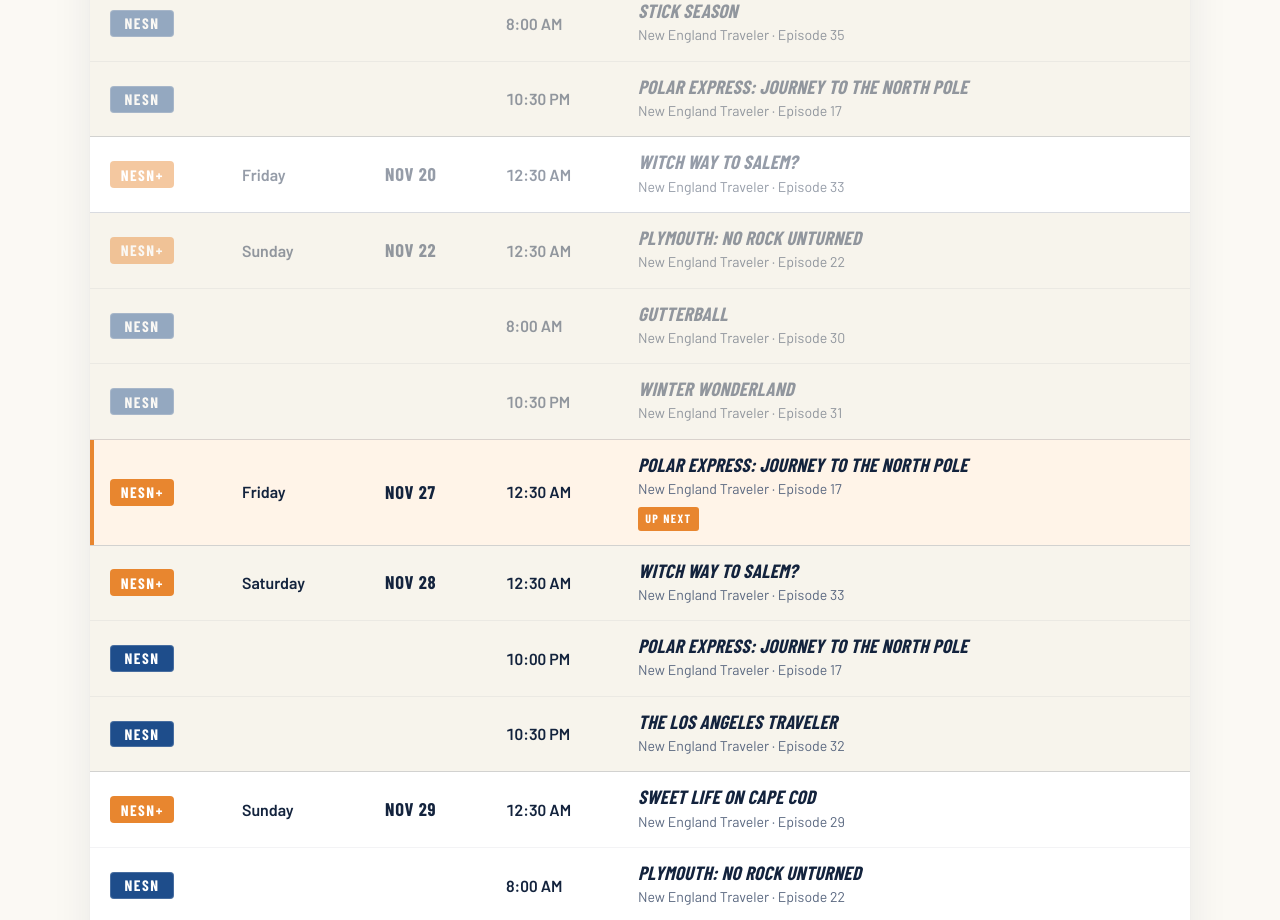
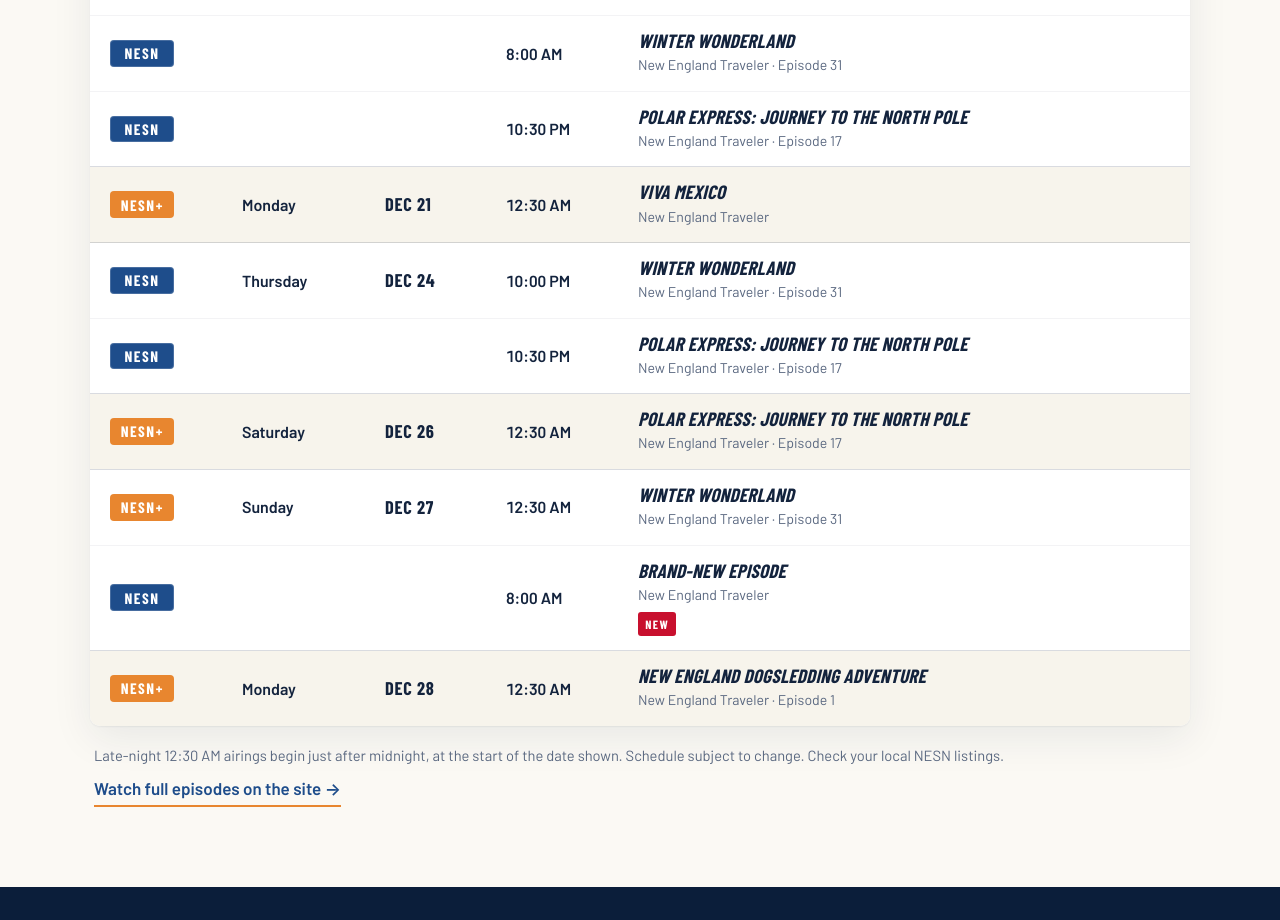
Before and after one commit to netravelertv-maker/newenglandtravelertv, a plain HTML site: page schedule.html in a window 1280 px wide. Shown: the part 1728-2648 px from the top of the page. Drawn offline with nearby package versions, Linux system fonts and the light colour scheme; a web font is replaced by a local one.

Commit message:
TV Schedule: December 2026 (NESN + NESN+), NEW tag support
Co-authored-by: Perplexity <noreply@perplexity.ai>

```diff
--- a/index.html
+++ b/index.html
@@ -13,7 +13,7 @@
 <link rel="preconnect" href="https://fonts.googleapis.com">
 <link rel="preconnect" href="https://fonts.gstatic.com" crossorigin>
 <link href="https://fonts.googleapis.com/css2?family=Barlow+Condensed:ital,wght@0,600;0,700;1,700;1,800&family=Barlow:wght@400;500;600&display=swap" rel="stylesheet">
-<link rel="stylesheet" href="styles.css?v=20261104">
+<link rel="stylesheet" href="styles.css?v=20261125">
 </head>
 <body>
 <svg width="0" height="0" style="position:absolute" aria-hidden="true" focusable="false">
--- a/schedule-page.js
+++ b/schedule-page.js
@@ -35,14 +35,14 @@
         '<td class="sched-dayname">' + (i === 0 ? x.day : '<span class="sr">' + x.day + '</span>') + '</td>' +
         '<td class="sched-date">' + (i === 0 ? MONTHS[x.p.m - 1] + ' ' + x.p.d : '<span class="sr">' + MONTHS[x.p.m - 1] + ' ' + x.p.d + '</span>') + '</td>' +
         '<td class="sched-time">' + esc(x.a.time) + '</td>' +
-        '<td class="sched-prog"><span class="sched-prog__title">' + esc(x.a.title) + '</span><span class="sched-prog__show">New England Traveler' + (x.a.ep ? ' · Episode ' + x.a.ep : '') + '</span>' + (x === next ? '<span class="sched-tag">Up next</span>' : '') + '</td>' +
+        '<td class="sched-prog"><span class="sched-prog__title">' + esc(x.a.title) + '</span><span class="sched-prog__show">New England Traveler' + (x.a.ep ? ' · Episode ' + x.a.ep : '') + '</span>' + (x.a.isNew ? '<span class="sched-tag sched-tag--new">New</span>' : '') + (x === next ? '<span class="sched-tag">Up next</span>' : '') + '</td>' +
         '</tr>';
     });
   });
   document.querySelector('[data-sched-rows]').innerHTML = html;
   if (next) {
     var n = document.querySelector('[data-sched-next]');
-    n.innerHTML = '<span class="sched-next__label">Next on TV</span><span class="sched-next__info">' + next.day + ', ' + MONTHS[next.p.m - 1] + ' ' + next.p.d + ' · ' + esc(next.a.time) + ' · ' + esc(next.a.network) + '</span><span class="sched-next__title">' + esc(next.a.title) + '</span>';
+    n.innerHTML = '<span class="sched-next__label">Next on TV</span><span class="sched-next__info">' + next.day + ', ' + MONTHS[next.p.m - 1] + ' ' + next.p.d + ' · ' + esc(next.a.time) + ' · ' + esc(next.a.network) + '</span><span class="sched-next__title">' + esc(next.a.title) + (next.a.isNew ? ' <span class="sched-tag sched-tag--new">New</span>' : '') + '</span>';
     n.hidden = false;
   }
 
--- a/schedule.html
+++ b/schedule.html
@@ -13,7 +13,7 @@
 <link rel="preconnect" href="https://fonts.googleapis.com">
 <link rel="preconnect" href="https://fonts.gstatic.com" crossorigin>
 <link href="https://fonts.googleapis.com/css2?family=Barlow+Condensed:ital,wght@0,600;0,700;1,700;1,800&family=Barlow:wght@400;500;600&display=swap" rel="stylesheet">
-<link rel="stylesheet" href="styles.css?v=20261104">
+<link rel="stylesheet" href="styles.css?v=20261125">
 </head>
 <body>
 <svg width="0" height="0" style="position:absolute" aria-hidden="true" focusable="false">
@@ -98,7 +98,7 @@
   </div>
 </footer>
 
-<script src="schedule.js?v=20261104"></script>
-<script src="schedule-page.js?v=20261104"></script>
+<script src="schedule.js?v=20261125"></script>
+<script src="schedule-page.js?v=20261125"></script>
 </body>
 </html>
--- a/schedule.js
+++ b/schedule.js
@@ -3,39 +3,36 @@
    Each month, replace ONLY the month name and the airings list.
    Format for each airing:
    { network: "NESN" or "NESN+", date: "YYYY-MM-DD", time: "8:00 AM", ep: 17, title: "Episode title" }
+   Add  isNew: true  to show a NEW tag on a premiere.
    The day of the week and the order are worked out automatically.
    ========================================================= */
 window.NET_SCHEDULE = {
-  month: "November 2026",
+  month: "December 2026",
   airings: [
     // NESN
-    { network: "NESN", date: "2026-11-01", time: "8:00 AM",  ep: 17, title: "Polar Express: Journey to the North Pole" },
-    { network: "NESN", date: "2026-11-01", time: "10:30 PM", ep: 37, title: "Ready to Fly" },
-    { network: "NESN", date: "2026-11-01", time: "11:00 PM", ep: 33, title: "Witch Way to Salem?" },
-    { network: "NESN", date: "2026-11-04", time: "9:00 PM",  ep: 30, title: "Gutterball" },
-    { network: "NESN", date: "2026-11-04", time: "9:30 PM",  ep: 33, title: "Witch Way to Salem?" },
-    { network: "NESN", date: "2026-11-08", time: "8:00 AM",  ep: 24, title: "Magically Delicious" },
-    { network: "NESN", date: "2026-11-08", time: "6:30 PM",  ep: 38, title: "G-Plane" },
-    { network: "NESN", date: "2026-11-15", time: "8:00 AM",  ep: 35, title: "Stick Season" },
-    { network: "NESN", date: "2026-11-15", time: "10:30 PM", ep: 17, title: "Polar Express: Journey to the North Pole" },
-    { network: "NESN", date: "2026-11-22", time: "8:00 AM",  ep: 30, title: "Gutterball" },
-    { network: "NESN", date: "2026-11-22", time: "10:30 PM", ep: 31, title: "Winter Wonderland" },
-    { network: "NESN", date: "2026-11-28", time: "10:00 PM", ep: 17, title: "Polar Express: Journey to the North Pole" },
-    { network: "NESN", date: "2026-11-28", time: "10:30 PM", ep: 32, title: "The Los Angeles Traveler" },
-    { network: "NESN", date: "2026-11-29", time: "8:00 AM",  ep: 22, title: "Plymouth: No Rock Unturned" },
-    { network: "NESN", date: "2026-11-29", time: "11:00 PM", ep: 35, title: "Stick Season" },
+    { network: "NESN", date: "2026-12-06", time: "8:00 AM", ep: 17, title: "Polar Express: Journey to the North Pole" },
+    { network: "NESN", date: "2026-12-06", time: "10:30 PM", ep: 35, title: "Stick Season" },
+    { network: "NESN", date: "2026-12-07", time: "9:30 PM", ep: 37, title: "Ready to Fly" },
+    { network: "NESN", date: "2026-12-13", time: "8:00 AM", ep: 24, title: "Magically Delicious" },
+    { network: "NESN", date: "2026-12-13", time: "10:30 PM", ep: 17, title: "Polar Express: Journey to the North Pole" },
+    { network: "NESN", date: "2026-12-15", time: "11:30 PM", ep: 38, title: "G-Plane" },
+    { network: "NESN", date: "2026-12-20", time: "8:00 AM", ep: 31, title: "Winter Wonderland" },
+    { network: "NESN", date: "2026-12-20", time: "10:30 PM", ep: 17, title: "Polar Express: Journey to the North Pole" },
+    { network: "NESN", date: "2026-12-24", time: "10:00 PM", ep: 31, title: "Winter Wonderland" },
+    { network: "NESN", date: "2026-12-24", time: "10:30 PM", ep: 17, title: "Polar Express: Journey to the North Pole" },
+    { network: "NESN", date: "2026-12-27", time: "8:00 AM", title: "Brand-New Episode", isNew: true },
     // NESN+
-    { network: "NESN+", date: "2026-11-01", time: "12:30 AM", ep: 24, title: "Magically Delicious" },
-    { network: "NESN+", date: "2026-11-06", time: "12:30 AM", ep: 33, title: "Witch Way to Salem?" },
-    { network: "NESN+", date: "2026-11-07", time: "12:30 AM", ep: 17, title: "Polar Express: Journey to the North Pole" },
-    { network: "NESN+", date: "2026-11-08", time: "12:30 AM", ep: 24, title: "Magically Delicious" },
-    { network: "NESN+", date: "2026-11-13", time: "12:30 AM", ep: 17, title: "Polar Express: Journey to the North Pole" },
-    { network: "NESN+", date: "2026-11-14", time: "12:30 AM", ep: 24, title: "Magically Delicious" },
-    { network: "NESN+", date: "2026-11-15", time: "12:30 AM", ep: 17, title: "Polar Express: Journey to the North Pole" },
-    { network: "NESN+", date: "2026-11-20", time: "12:30 AM", ep: 33, title: "Witch Way to Salem?" },
-    { network: "NESN+", date: "2026-11-22", time: "12:30 AM", ep: 22, title: "Plymouth: No Rock Unturned" },
-    { network: "NESN+", date: "2026-11-27", time: "12:30 AM", ep: 17, title: "Polar Express: Journey to the North Pole" },
-    { network: "NESN+", date: "2026-11-28", time: "12:30 AM", ep: 33, title: "Witch Way to Salem?" },
-    { network: "NESN+", date: "2026-11-29", time: "12:30 AM", ep: 29, title: "Sweet Life on Cape Cod" }
+    { network: "NESN+", date: "2026-12-05", time: "12:30 AM", ep: 17, title: "Polar Express: Journey to the North Pole" },
+    { network: "NESN+", date: "2026-12-06", time: "12:30 AM", ep: 1, title: "New England Dogsledding Adventure" },
+    { network: "NESN+", date: "2026-12-07", time: "12:30 AM", ep: 31, title: "Winter Wonderland" },
+    { network: "NESN+", date: "2026-12-12", time: "12:30 AM", ep: 17, title: "Polar Express: Journey to the North Pole" },
+    { network: "NESN+", date: "2026-12-13", time: "12:30 AM", ep: 31, title: "Winter Wonderland" },
+    { network: "NESN+", date: "2026-12-14", time: "12:30 AM", ep: 1, title: "New England Dogsledding Adventure" },
+    { network: "NESN+", date: "2026-12-19", time: "12:30 AM", ep: 27, title: "Bon Bini Aruba" },
+    { network: "NESN+", date: "2026-12-20", time: "12:30 AM", ep: 32, title: "The Los Angeles Traveler" },
+    { network: "NESN+", date: "2026-12-21", time: "12:30 AM", title: "Viva Mexico" },
+    { network: "NESN+", date: "2026-12-26", time: "12:30 AM", ep: 17, title: "Polar Express: Journey to the North Pole" },
+    { network: "NESN+", date: "2026-12-27", time: "12:30 AM", ep: 31, title: "Winter Wonderland" },
+    { network: "NESN+", date: "2026-12-28", time: "12:30 AM", ep: 1, title: "New England Dogsledding Adventure" }
   ]
 };
--- a/styles.css
+++ b/styles.css
@@ -364,3 +364,6 @@ button.btn--ghost { cursor: pointer; background: transparent; }
   .nav__socials svg { width: 24px; height: 24px; }
 }
 @media (max-width: 720px) { .sched-hero { padding: 118px 0 40px; } }
+
+.sched-tag--new { background: #c8102e; margin-right: 6px; }
+.sched-next__title .sched-tag { vertical-align: middle; margin-top: 0; font-style: normal; }
```
